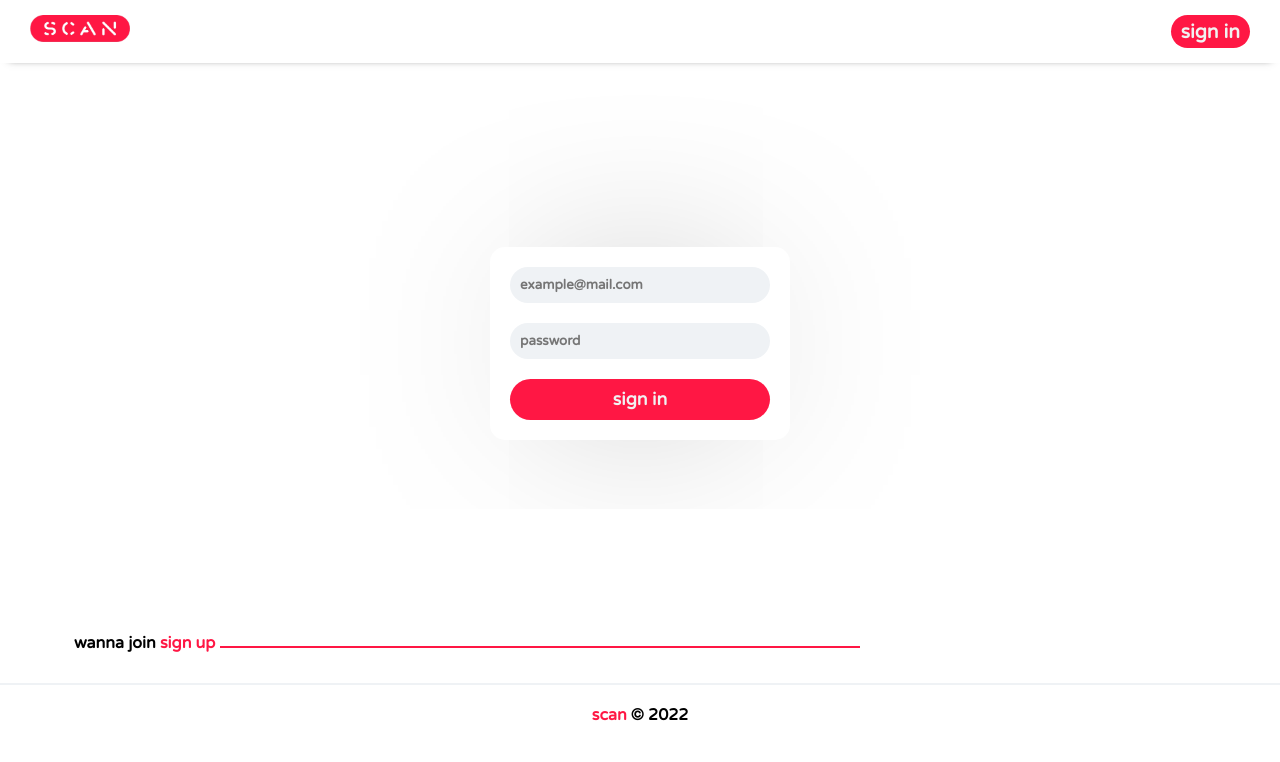
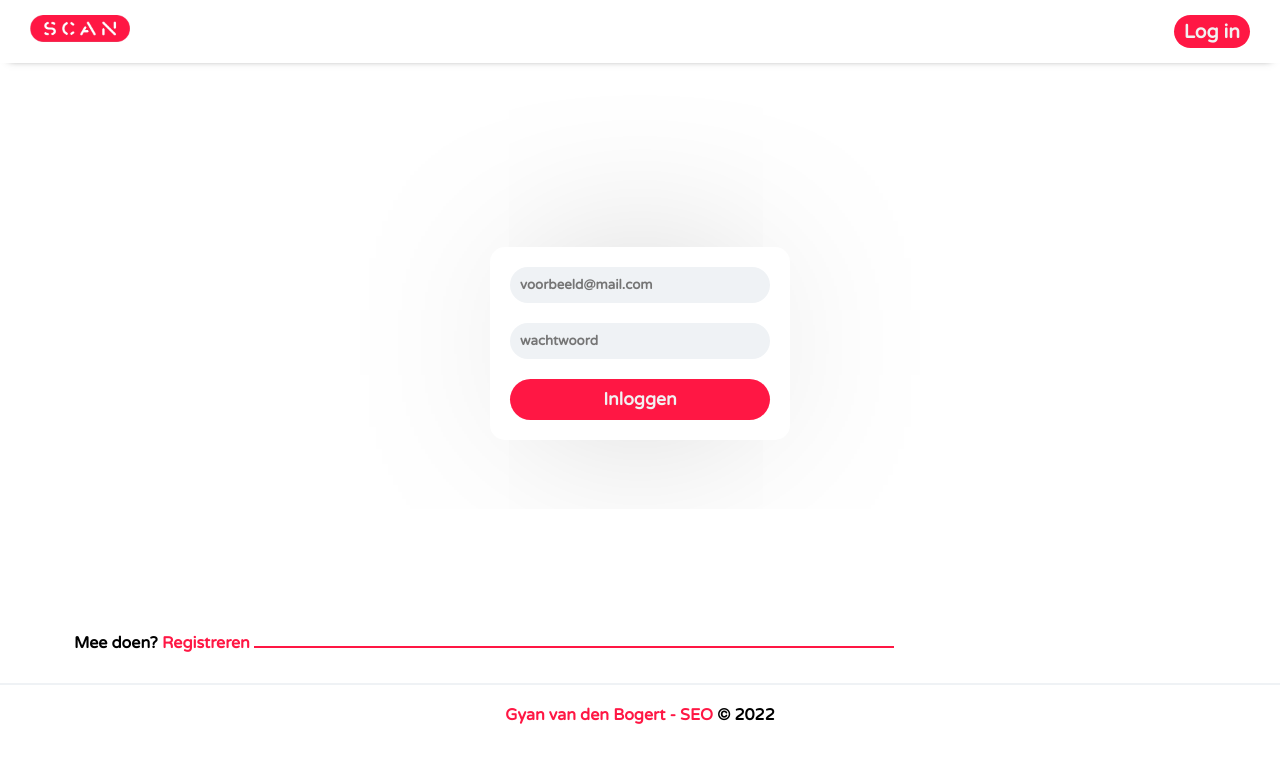
Before and after one commit to Gyanrugby/seo-scan-frontend, a React (Create React App) app: page /sign-in in a window 1280 px wide. Shown: the top 762 px of the page. Built offline with nearby package versions, Linux system fonts and the light colour scheme; no server answers.

Commit message:
update header, footer + login

```diff
--- a/public/index.html
+++ b/public/index.html
@@ -14,10 +14,10 @@
     <link rel="manifest" href="%PUBLIC_URL%/manifest.json" />
 
     <link href="https://fonts.googleapis.com/css2?family=Varela+Round&display=swap" rel="stylesheet">
-    <title>Scan | seo to next level</title>
+    <title>Scan Gyan| SEO naar het volgende niveau</title>
   </head>
   <body>
-    <noscript>You need to enable JavaScript to run this app.</noscript>
+    <noscript>Je hebt Javascript nodig om deze app te runnen.</noscript>
     <div id="root"></div>
 
   </body>
--- a/src/component/layout/Footer.js
+++ b/src/component/layout/Footer.js
@@ -3,7 +3,7 @@ import React from 'react'
 const Footer = () => {
     return (
         <footer>
-            <p> <span>scan</span> &copy; 2022</p>
+            <p> <span>Gyan van den Bogert - SEO</span> &copy; 2022</p>
         </footer>
     )
 }
--- a/src/component/layout/Header.js
+++ b/src/component/layout/Header.js
@@ -19,7 +19,7 @@ const Header = () => {
                             <img width="30" src={Avatar}  alt="avatar of each user" />
                         </Link>
                     ) : (
-                        <Link to="/sign-in"><button>sign in</button></Link>
+                        <Link to="/sign-in"><button>Log in</button></Link>
                     )
                 }
             </header>
--- a/src/component/pages/Profile.js
+++ b/src/component/pages/Profile.js
@@ -22,8 +22,8 @@ const Profile = props => {
                 </div>
                 <div className="profile__info">
                     <h2>{user && user.name}</h2>
-                    <p>joined at: {user && user.cleatedAt}</p>
-                    <p onClick={e => sign_out()} ><span className="sign__out">sign out</span>  </p>
+                    <p>Aangemaakt op: {user && user.cleatedAt}</p>
+                    <p onClick={e => sign_out()} ><span className="sign__out">Uitloggen</span>  </p>
                 </div>
             </div>
 
@@ -33,7 +33,7 @@ const Profile = props => {
                         <div className="history_list">
                             <div className="history_list__all">
                                 <div className="keywordList__heading">
-                                    <h3>search history</h3>
+                                    <h3>Zoek historie</h3>
                                 </div>
                                 <ul>
                                     {
--- a/src/component/pages/Sign_in.js
+++ b/src/component/pages/Sign_in.js
@@ -36,15 +36,15 @@ const Sign_in = props => {
                 <div className="sign">
                     <div className="sign__box">
                         <form onSubmit={HandleSubmit} >
-                            <input onChange={handleChange} name="email" type="email" className="input__feild feild" placeholder="example@mail.com" />
-                            <input onChange={handleChange} name="password" type="password" className="input__feild feild" placeholder="password" />
-                            <button type="submit" className="submit__feild feild">sign in</button>
+                            <input onChange={handleChange} name="email" type="email" className="input__feild feild" placeholder="voorbeeld@mail.com" />
+                            <input onChange={handleChange} name="password" type="password" className="input__feild feild" placeholder="wachtwoord" />
+                            <button type="submit" className="submit__feild feild">Inloggen</button>
                         </form>
 
                     </div>
                 </div>
                 <div className="sign_up__link">
-                    <p>wanna join <Link to="/sign-up"><span className="link__color">sign up</span></Link> <span className="link__line"></span> </p>
+                    <p>Mee doen? <Link to="/sign-up"><span className="link__color">Registreren</span></Link> <span className="link__line"></span> </p>
                 </div>
             </div>
         </div>
```
